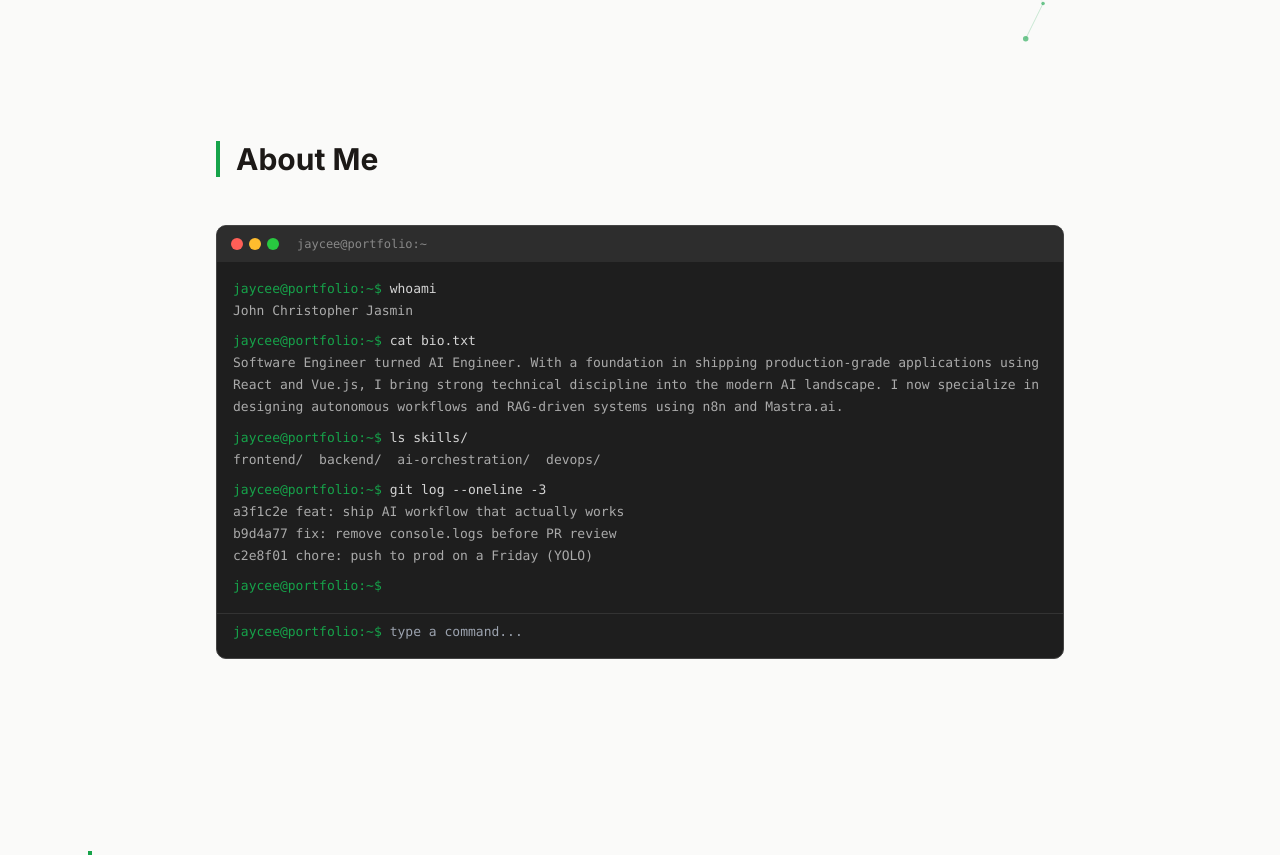
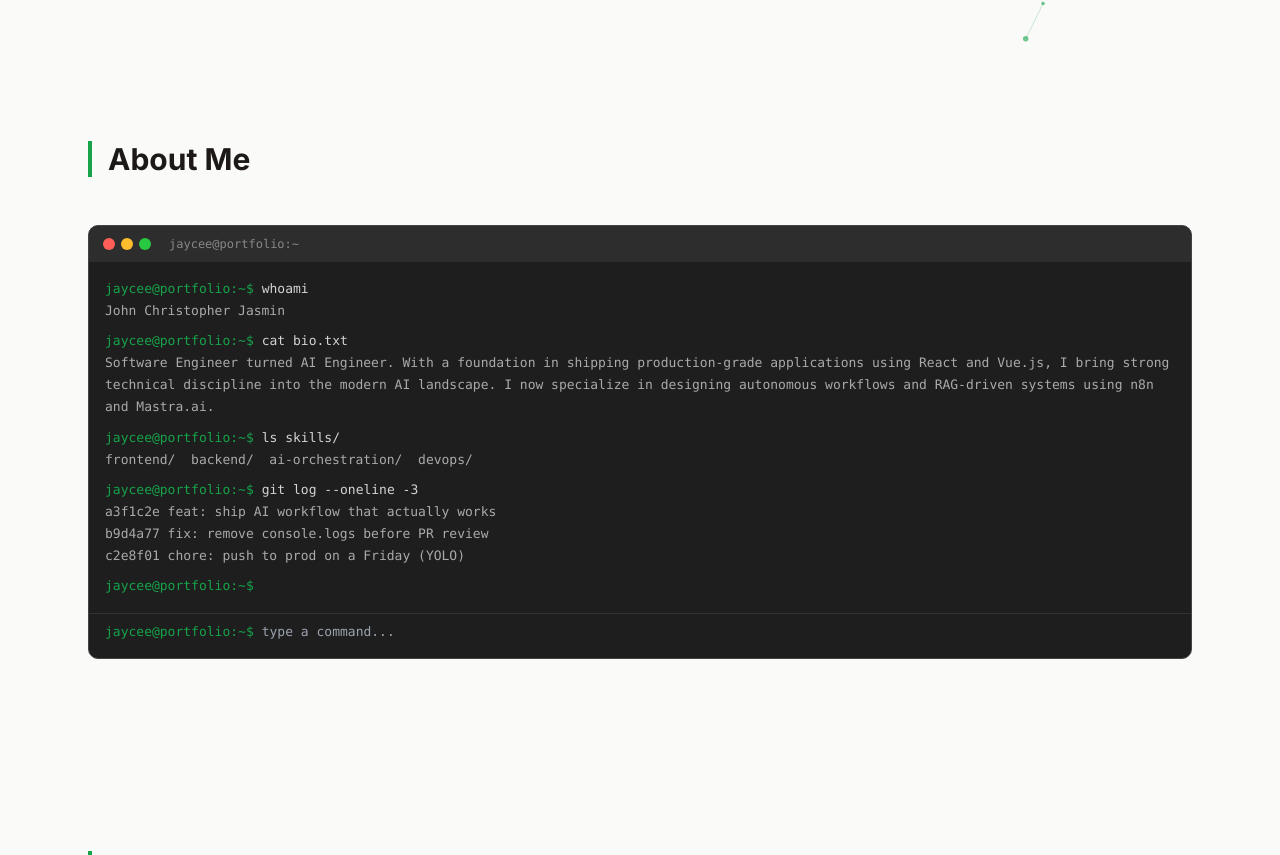
Before and after one commit to jaycee76/portfolio, a Nuxt app: page / in a window 1280 px wide. Shown: the part 755-1610 px from the top of the page. Built offline with nearby package versions, Linux system fonts and the light colour scheme.

Commit message:
fix: align About Me section width with Skills section (max-w-6xl)

```diff
--- a/app/components/AboutSection.vue
+++ b/app/components/AboutSection.vue
@@ -125,7 +125,7 @@
 
 <template>
   <section id="about" class="py-24">
-    <div class="max-w-4xl mx-auto px-6">
+    <div class="max-w-6xl mx-auto px-6">
       <h2
         v-reveal
         class="text-3xl font-bold mb-12 border-l-4 border-accent pl-4"
```
